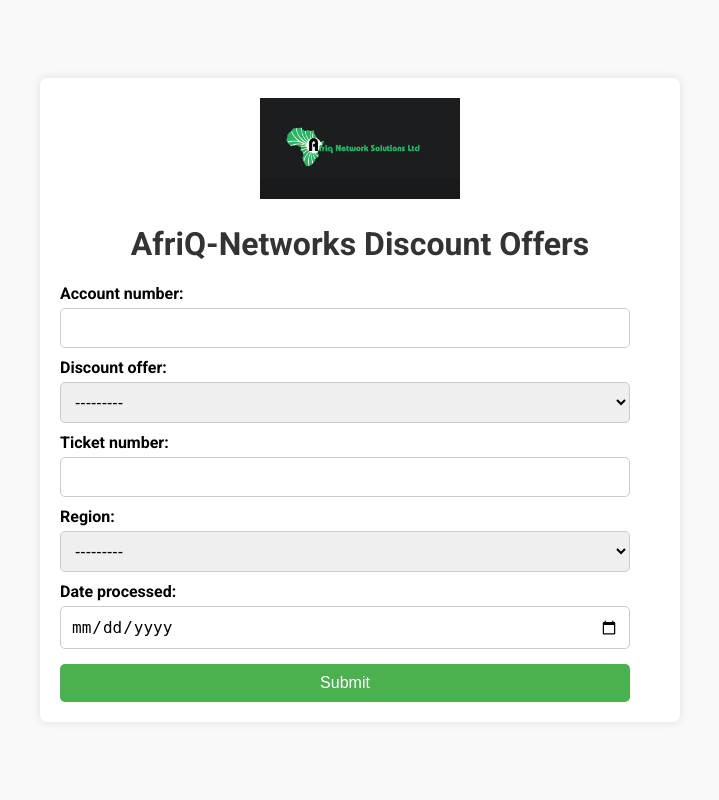
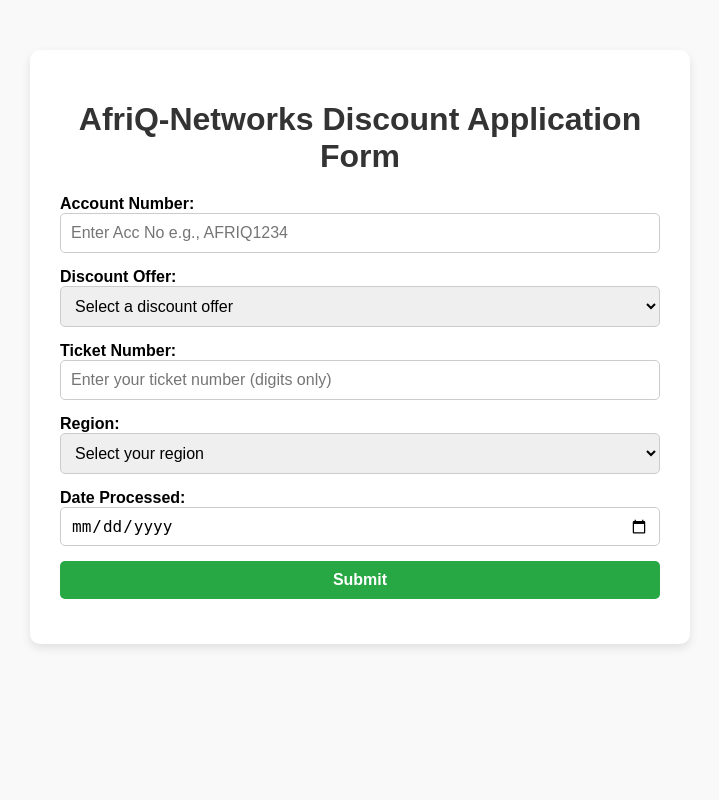
Before and after one commit to stephenWanjala/Discount_Offers, a Django app: page / in a window 1280 px wide. Shown: the whole page, without its empty margins (280-999 px from the left). Run offline with Django 5.2, Linux system fonts and the light colour scheme.

Commit message:
database updates

```diff
--- a/Discount_Offers/discount/forms.py
+++ b/Discount_Offers/discount/forms.py
@@ -1,25 +1,69 @@
 from django import forms
+from datetime import date
 from .models import DiscountOffer
-import re
 
-class DiscountOfferForm(forms.ModelForm):
-    class Meta:
-        model = DiscountOffer
-        fields = '__all__'
-        widgets = {
-            'date_processed': forms.DateInput(attrs={'type': 'date'}),
-        }
+class DiscountOfferForm(forms.Form):
+    account_number = forms.CharField(max_length=255, label="Account Number")
+    discount_offer = forms.ChoiceField(
+        choices=[('50%', '50% Discount'), ('25%', '25% Discount'), ('10%', '10% Discount')],
+        label="Discount Offer"
+    )
+    ticket_number = forms.CharField(max_length=10, label="Ticket Number")
+    region = forms.ChoiceField(
+        choices=[('Nairobi', 'Nairobi'), ('Garissa', 'Garissa'), ('Wajir', 'Wajir'), ('Embu', 'Embu')],
+        label="Region"
+    )
+    date_processed = forms.DateField(
+        widget=forms.DateInput(attrs={'type': 'date'}),
+        label="Date Processed"
+    )
 
     def clean_account_number(self):
+        """Validate that account number starts with 'AFRIQ' and is followed by integers."""
+        account_number = self.cleaned_data['account_number']
+        if not account_number.startswith("AFRIQ"):
+            raise forms.ValidationError("Account number must start with 'AFRIQ'.")
+        if not account_number[5:].isdigit():
+            raise forms.ValidationError("Account number must be followed by integers after 'AFRIQ'.")
+        return account_number
+
+    def clean_discount_offer(self):
+        """Validate that discounts are applied sequentially."""
+        discount_offer = self.cleaned_data['discount_offer']
         account_number = self.cleaned_data.get('account_number')
 
-        # Ensure the account number starts with 'AfriQ'
-        if not account_number.startswith("AfriQ"):
-            raise forms.ValidationError("Account number must start with 'AfriQ'.")
+        # Fetch applied discounts for this account
+        applied_discounts = DiscountOffer.objects.filter(account_number=account_number).values_list(
+            'discount_offer', flat=True
+        )
 
-        # Ensure the remaining part contains only integers
-        remaining_part = account_number[5:]
-        if not remaining_part.isdigit():
-            raise forms.ValidationError("The part after 'AfriQ' must contain integers only.")
+        # Define the required sequence
+        required_sequence = ['50%', '25%', '10%']
 
-        return account_number
+        # Check if more than 3 discounts have already been applied
+        if len(applied_discounts) >= 3:
+            raise forms.ValidationError("This account has already applied for all available discounts.")
+
+        # Check if the current discount is the next in sequence
+        next_discount = required_sequence[len(applied_discounts)]
+        if discount_offer != next_discount:
+            raise forms.ValidationError(
+                f"Discounts must be applied in this order: {', '.join(required_sequence)}. "
+                f"You must apply for the {next_discount} discount first."
+            )
+
+        return discount_offer
+
+    def clean_ticket_number(self):
+        """Validate that ticket number contains only integers."""
+        ticket_number = self.cleaned_data['ticket_number']
+        if not ticket_number.isdigit():
+            raise forms.ValidationError("Ticket number must contain only integers.")
+        return ticket_number
+
+    def clean_date_processed(self):
+        """Validate that the date processed is not in the future."""
+        date_processed = self.cleaned_data['date_processed']
+        if date_processed > date.today():
+            raise forms.ValidationError("Date processed cannot be in the future.")
+        return date_processed
--- a/Discount_Offers/discount/templates/discount_form.html
+++ b/Discount_Offers/discount/templates/discount_form.html
@@ -1,140 +1,170 @@
 <!DOCTYPE html>
-<html>
+<html lang="en">
 <head>
-    <title>AfriQ-Networks Discount Offers</title>
-    {% load static %}
-    <link href="https://fonts.googleapis.com/css2?family=Roboto:wght@400;700&display=swap" rel="stylesheet">
+    <meta charset="UTF-8">
+    <meta name="viewport" content="width=device-width, initial-scale=1.0">
+    <title>AfriQ-Networks Solutions Ltd</title>
     <style>
-          body {
-            font-family: 'Roboto', sans-serif; /* Use the new font */
+        /* General Reset and Styling */
+        body {
+            font-family: Arial, sans-serif;
             background-color: #f9f9f9;
             margin: 0;
             padding: 0;
-            height: 100vh; /* Full viewport height */
-            display: flex; /* Use flexbox for centering */
-            justify-content: center; /* Center horizontally */
-            align-items: center; /* Center vertically */
         }
+
         .container {
-            width: 50%;
             max-width: 600px;
+            margin: 50px auto;
             background: #ffffff;
-            padding: 20px;
-            border-radius: 8px;
-            box-shadow: 0 0 10px rgba(0, 0, 0, 0.1);
+            padding: 30px;
+            border-radius: 10px;
+            box-shadow: 0 4px 10px rgba(0, 0, 0, 0.1);
         }
-        .logo {
+
+        h1 {
             text-align: center;
             margin-bottom: 20px;
-        }
-        .logo img {
-            max-width: 200px;
-        }
-        h1 {
-            text-align: center;
             color: #333;
         }
+
         form {
             display: flex;
             flex-direction: column;
         }
+
         form label {
-            margin-top: 10px;
             font-weight: bold;
+            margin-bottom: 5px;
         }
+
         form input, form select, form button {
-            margin-top: 5px;
+            margin-bottom: 15px;
             padding: 10px;
             font-size: 16px;
             border: 1px solid #ccc;
             border-radius: 5px;
-            width: 95%; /* Ensure all inputs are the same width */
-            box-sizing: border-box; /* Prevent padding from affecting width */
+            width: 100%;
+            box-sizing: border-box;
         }
-        .checkbox-group {
-            display: flex;
-            align-items: center; /* Align checkbox and label on the same line */
-            margin-top: 15px;
+
+        form input[type="date"] {
+            padding: 8px 10px;
         }
-        .checkbox-group input[type="checkbox"] {
-            width: auto; /* Use default checkbox size */
-            margin-right: 10px; /* Space between checkbox and label */
-        }
+
         form button {
-            background-color: #4CAF50;
+            background-color: #28a745;
             color: white;
             border: none;
             cursor: pointer;
-            margin-top: 15px;
-        }
-        form button:hover {
-            background-color: #45a049;
+            font-weight: bold;
+            transition: background-color 0.3s ease;
         }
 
-        .messages {
-            margin: 10px 0;
-            padding: 10px;
-            border-radius: 5px;
+        form button:hover {
+            background-color: #218838;
         }
-        .messages.error {
-            background-color: #f8d7da;
-            color: #721c24;
-            border: 1px solid #f5c6cb;
+
+        .error-message {
+            color: #dc3545;
+            font-size: 0.9rem;
+            margin-top: -10px;
+            margin-bottom: 10px;
         }
-        .messages.success {
-            background-color: #d4edda;
-            color: #155724;
-            border: 1px solid #c3e6cb;
+
+        .success-message {
+            color: #28a745;
+            font-size: 1rem;
+            margin-bottom: 15px;
         }
-        .error {
-        color: red;
-        font-size: 14px;
-        margin-top: 5px;
-    }
     </style>
 </head>
 <body>
     <div class="container">
-        <div class="logo">
-            <img src="{% static 'images/image.png' %}" alt="Afric Network Solutions Ltd Logo">
-        </div>
-        <h1>AfriQ-Networks Discount Offers</h1>
+        <h1>AfriQ-Networks Discount Application Form</h1>
 
-        <!-- Display messages -->
-        {% if messages %}
-            <div class="messages">
-                {% for message in messages %}
-                    <div class="{{ message.tags }}">{{ message }}</div>
-                {% endfor %}
-            </div>
-        {% endif %}
-
+        <!-- Form Start -->
         <form method="post">
             {% csrf_token %}
 
-            <!-- Display field-specific error -->
+            <!-- Display General Non-Field Errors -->
+            {{ form.non_field_errors }}
+
+            <!-- Account Number -->
             <div>
-                {{ form.account_number.label_tag }}
-                {{ form.account_number }}
-                {% if form.account_number.errors %}
-                    <div class="error">{{ form.account_number.errors|join:", " }}</div>
-                {% endif %}
+                <label for="id_account_number">Account Number:</label>
+                <input
+                    type="text"
+                    name="account_number"
+                    id="id_account_number"
+                    placeholder="Enter Acc No e.g., AFRIQ1234"
+                    required>
+                {% for error in form.account_number.errors %}
+                    <div class="error-message">{{ error }}</div>
+                {% endfor %}
             </div>
 
-            {{ form.discount_offer.label_tag }}
-            {{ form.discount_offer }}
+            <!-- Discount Offer -->
+            <div>
+                <label for="id_discount_offer">Discount Offer:</label>
+                <select name="discount_offer" id="id_discount_offer">
+                    <option value="" disabled selected>Select a discount offer</option>
+                    <option value="50%">50% Discount</option>
+                    <option value="25%">25% Discount</option>
+                    <option value="10%">10% Discount</option>
+                </select>
+                {% for error in form.discount_offer.errors %}
+                    <div class="error-message">{{ error }}</div>
+                {% endfor %}
+            </div>
 
-            {{ form.ticket_number.label_tag }}
-            {{ form.ticket_number }}
+            <!-- Ticket Number -->
+            <div>
+                <label for="id_ticket_number">Ticket Number:</label>
+                <input
+                    type="text"
+                    name="ticket_number"
+                    id="id_ticket_number"
+                    placeholder="Enter your ticket number (digits only)"
+                    required>
+                {% for error in form.ticket_number.errors %}
+                    <div class="error-message">{{ error }}</div>
+                {% endfor %}
+            </div>
 
-            {{ form.region.label_tag }}
-            {{ form.region }}
+            <!-- Region -->
+            <div>
+                <label for="id_region">Region:</label>
+                <select name="region" id="id_region">
+                    <option value="" disabled selected>Select your region</option>
+                    <option value="Nairobi">Nairobi</option>
+                    <option value="Garissa">Garissa</option>
+                    <option value="Wajir">Wajir</option>
+                    <option value="Embu">Embu</option>
+                </select>
+                {% for error in form.region.errors %}
+                    <div class="error-message">{{ error }}</div>
+                {% endfor %}
+            </div>
 
-            {{ form.date_processed.label_tag }}
-            {{ form.date_processed }}
+            <!-- Date Processed -->
+            <div>
+                <label for="id_date_processed">Date Processed:</label>
+                <input
+                    type="date"
+                    name="date_processed"
+                    id="id_date_processed"
+                    placeholder="Choose a date"
+                    required>
+                {% for error in form.date_processed.errors %}
+                    <div class="error-message">{{ error }}</div>
+                {% endfor %}
+            </div>
 
+            <!-- Submit Button -->
             <button type="submit">Submit</button>
         </form>
+        <!-- Form End -->
     </div>
 </body>
 </html>
--- a/Discount_Offers/discount/urls.py
+++ b/Discount_Offers/discount/urls.py
@@ -1,7 +1,8 @@
 from django.urls import path
-from .views import discount_form_view, success_view
+from .views import discount_form_view, success_view, download_db_as_excel  # Correct import
 
 urlpatterns = [
     path('', discount_form_view, name='discount_form'),
-    path('success/<str:message>/', success_view, name='success'),  # Add success view
+    path('success/', success_view, name='success'),
+    path('download-excel/', download_db_as_excel, name='download_excel'),  # Use correct view
 ]
--- a/Discount_Offers/discount/views.py
+++ b/Discount_Offers/discount/views.py
@@ -2,48 +2,56 @@
 from django.contrib import messages
 from .forms import DiscountOfferForm
 from .models import DiscountOffer
+from django.http import FileResponse, HttpResponseNotFound
+import os
+from .utils import export_db_to_excel
+
+from django.http import FileResponse, HttpResponseNotFound
+import os
+from .utils import export_db_to_excel
+
+def download_db_as_excel(request):
+    """Export the SQLite database to an Excel file and serve it for download."""
+    db_path = r"C:\Users\HomePC\Desktop\Discount\Discount_Offers\db.sqlite3"  # Path to your SQLite database
+    excel_path = r"C:\Users\HomePC\Desktop\Discount\Discount_Offers\database_export.xlsx"  # Temporary Excel file
+
+    # Ensure the database exists
+    if not os.path.exists(db_path):
+        return HttpResponseNotFound('<h1>Database not found</h1>')
+
+    # Export the database to Excel
+    export_db_to_excel(db_path, excel_path)
+
+    # Serve the Excel file as a download
+    return FileResponse(open(excel_path, 'rb'), as_attachment=True, filename='database_export.xlsx')
 
 def discount_form_view(request):
     if request.method == 'POST':
         form = DiscountOfferForm(request.POST)
         if form.is_valid():
             account_number = form.cleaned_data['account_number']
-            selected_discount = form.cleaned_data['discount_offer']
+            discount_offer = form.cleaned_data['discount_offer']
+            ticket_number = form.cleaned_data['ticket_number']
+            region = form.cleaned_data['region']
+            date_processed = form.cleaned_data['date_processed']
 
-            # Fetch all discounts already applied for this account
-            applied_discounts = list(DiscountOffer.objects.filter(
-                account_number=account_number
-            ).values_list('discount_offer', flat=True))
+            # Save the validated data to the database
+            DiscountOffer.objects.create(
+                account_number=account_number,
+                discount_offer=discount_offer,
+                ticket_number=ticket_number,
+                region=region,
+                date_processed=date_processed
+            )
 
-            # Define the required sequence of discounts
-            required_sequence = ['50%', '25%', '10%']
-
-            # Check if the sequence is violated
-            for idx, discount in enumerate(applied_discounts):
-                if discount != required_sequence[idx]:
-                    messages.error(
-                        request,
-                        "Invalid discount application sequence. Please apply for the discounts in the order: 50%, then 25%, then 10%."
-                    )
-                    return redirect('discount_form')
-
-            # Check if the selected discount matches the next in sequence
-            next_discount = required_sequence[len(applied_discounts)] if len(applied_discounts) < 3 else None
-            if selected_discount != next_discount:
-                messages.error(
-                    request,
-                    f"Apply for the {next_discount} discount."
-                )
-                return redirect('discount_form')
-
-            # Save the discount if the sequence is valid
-            form.save()
-            messages.success(request, f"{selected_discount} discount applied successfully!")
-            return redirect('success', message=f"{selected_discount} discount applied successfully!")
+            # Show success message
+            messages.success(request, f"Discount {discount_offer} applied successfully!")
+            return redirect('success')
     else:
         form = DiscountOfferForm()
 
     return render(request, 'discount_form.html', {'form': form})
 
-def success_view(request, message):
-    return render(request, 'success.html', {'message': message})
+def success_view(request):
+    """Renders the success page."""
+    return render(request, 'success.html')
```
Also changed, not shown: Discount_Offers/Discount_Offers/settings.py (+4 -3 lines), Discount_Offers/discount/models.py (+4 -18 lines), Discount_Offers/discount/templates/success.html (+27 -22 lines), Discount_Offers/discount/utils.py (added, +29 -0 lines), Discount_Offers/db.sqlite3, 2 other files.
